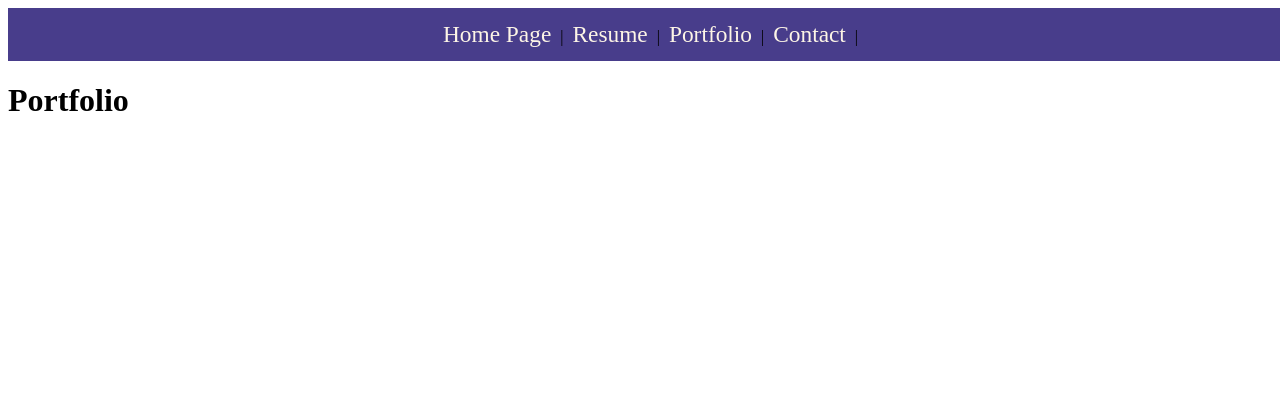
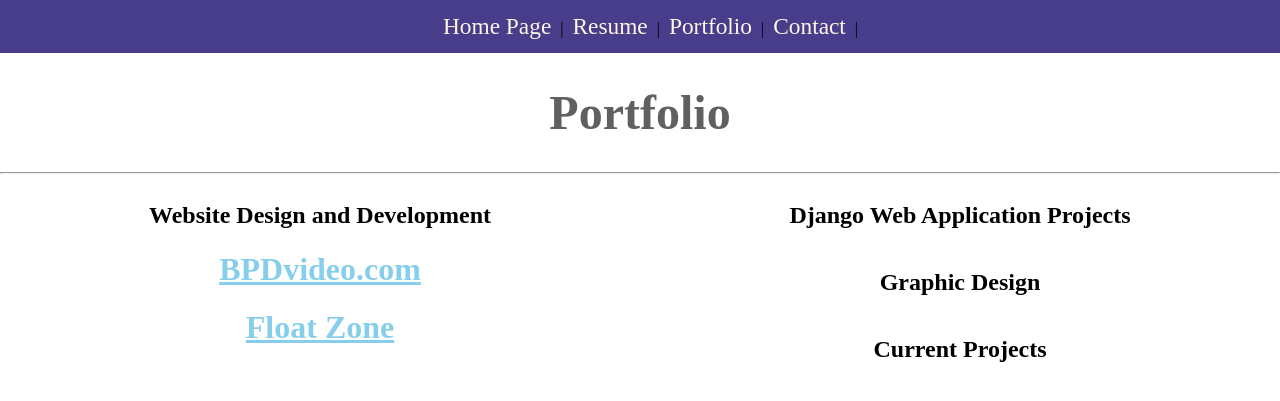
Before and after one commit to andrea5972/COMP-805, a Django app: page /portfolio/ in a window 1280 px wide. Shown: the top 401 px of the page. Run offline with Django 3.2, Linux system fonts and the light colour scheme.

Commit message:
templates/portfolio.html

```diff
--- a/django/week2/static/css/style.css
+++ b/django/week2/static/css/style.css
@@ -37,3 +37,67 @@ wrap {
     font-size: 150%;
     max-width: 100%;
 }
+
+.resume-banner {
+    text-align: center;
+    color:  #606060;
+    font-size: 150%;
+    max-width: 100%;
+}
+
+.resume-subbanner {
+    text-align: center;
+    color: #00008B;
+    font-size: 100%;
+    max-width: 100%;
+}
+
+.blocks {
+    text-align: center;
+}
+
+.contact-banner {
+    text-align: center;
+    color: #606060;
+    font-size: 150%;
+    max-width: 100%;
+}
+
+.contact-content {
+    text-align: center;
+    color: #00008B;
+    font-size: 150%;
+    max-width: 100%;
+}
+
+a {
+    color: #87CEEB;
+}
+
+.portfolio-banner {
+    text-align: center;
+    color: #606060;
+    font-size: 150%;
+    max-width: 100%;
+}
+
+
+.column {
+    float: left;
+    width: 50%;
+    text-align: center;
+}
+
+.row:after {
+    content: "";
+    display: table;
+    clear: both;
+}
+
+{
+    box-sizing: border-box;
+}
+
+body {
+    margin: 0;
+}
--- a/django/week2/templates/portfolio.html
+++ b/django/week2/templates/portfolio.html
@@ -1,11 +1,31 @@
 {% extends 'base.html' %}
 
 {% block content %}
-<div class='portfolio-content'>
     <div class='portfolio-banner'>
-        <div id='wrap'>
-            <h1>Portfolio</h1>
-                </div>
+            <div id='wrap'>
+                <h1>Portfolio
+            </h1>
         </div>
- </div>
+    </div>
+                <hr>
+
+    <div class ='row'>
+            <div class='column'>
+                        <h2>Website Design and Development</h2>
+                        <h1><a href="https://www.bpdvideo.com/" target="_blank">BPDvideo.com</a></h1>
+                        <h1><a href="https://www.myfloatzone.com/" target="_blank">Float Zone</a></h1>
+             </div>
+    <div class ='column'>
+                <h2>Django Web Application Projects</h2>
+                    <p></p>
+        </div>
+    <div class ='row'>
+            <div class='column'>
+                        <h2>Graphic Design</h2>
+             </div>
+    <div class ='column'>
+                <h2>Current Projects</h2>
+                    <p></p>
+        </div>
+    </div>
 {% endblock %}
```
